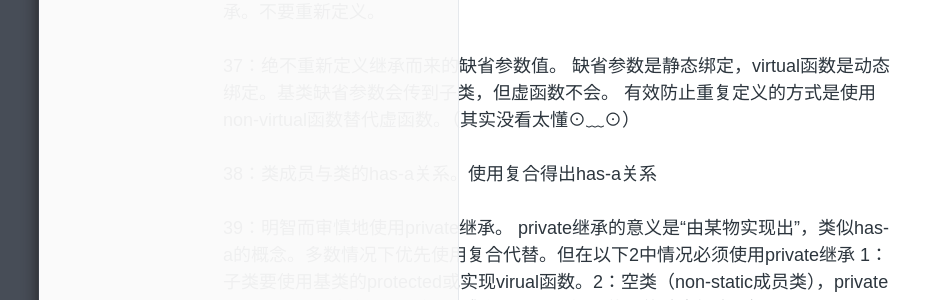
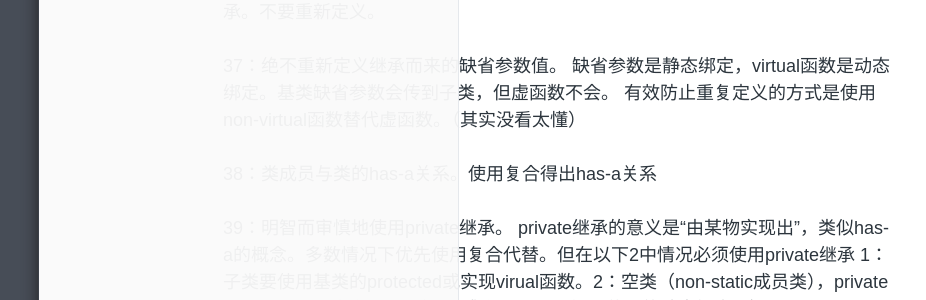
Before and after one commit to xnzaa/xnzaa.github.io, a Jekyll site: the page built from _posts/2016-04-05-《Effective C++》读书笔记.md, in a window 1280 px wide. Shown: the part 4122-4422 px from the top of the page, without its empty margins (81-1007 px from the left). Built offline with Jekyll 4.4.1, drawn with Linux system fonts in a browser that asks for light colours; comment, search, counter and statistics services are not loaded.

Commit message:
调试effective c++

```diff
--- a/_posts/2016-04-05-《Effective C++》读书笔记.md
+++ b/_posts/2016-04-05-《Effective C++》读书笔记.md
@@ -123,7 +123,7 @@ non virtual：继承接口和强制实现。
 
 37：绝不重新定义继承而来的缺省参数值。
 缺省参数是静态绑定，virtual函数是动态绑定。基类缺省参数会传到子类，但虚函数不会。
-有效防止重复定义的方式是使用non-virtual函数替代虚函数。（其实没看太懂⊙﹏⊙）
+有效防止重复定义的方式是使用non-virtual函数替代虚函数。（其实没看太懂）
 
 38：类成员与类的has-a关系。使用复合得出has-a关系
 
```
